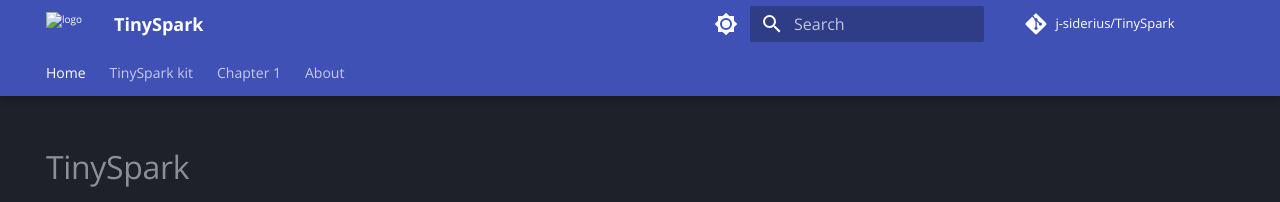
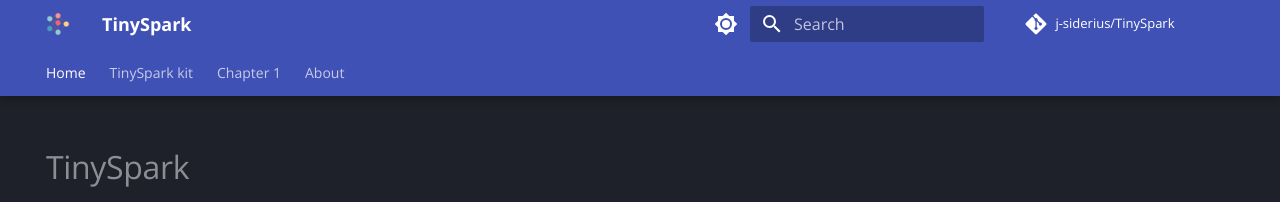
Before and after one commit to j-siderius/TinySpark, an MkDocs documentation site: the page built from docs/index.md, in a window 1280 px wide. Shown: the top 202 px of the page. Built offline with MkDocs 1.6.1 and Material for MkDocs 9.7.7, drawn with Linux system fonts in a browser that asks for light colours; comment, search, counter and statistics services are not loaded.

Commit message:
another fix for logo and favicon

```diff
--- a/mkdocs.yml
+++ b/mkdocs.yml
@@ -9,8 +9,7 @@ repo_url: https://github.com/j-siderius/TinySpark
 
 theme:
   name: material
-  logo: assets/images/logo.png
-  favicon: assets/images/favicon.ico
+  logo: assets/logo.png
   features:
     - announce.dismiss
     # - content.action.edit
```
Also changed, not shown: docs/assets/images/favicon.ico (deleted), docs/assets/images/favicon.png (added), docs/assets/logo.png (renamed from docs/assets/images/logo.png).
